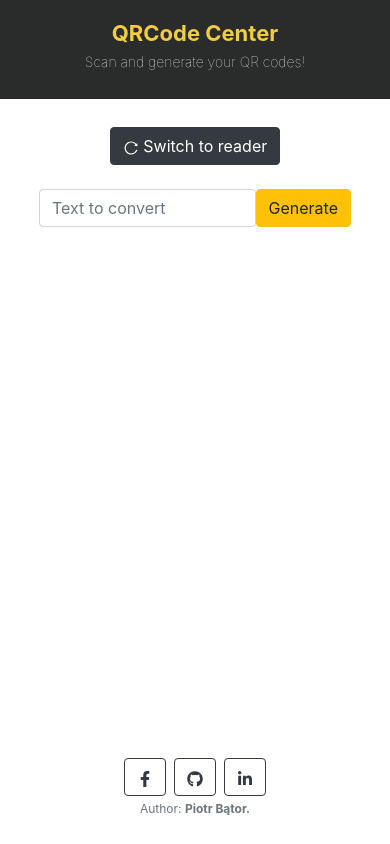
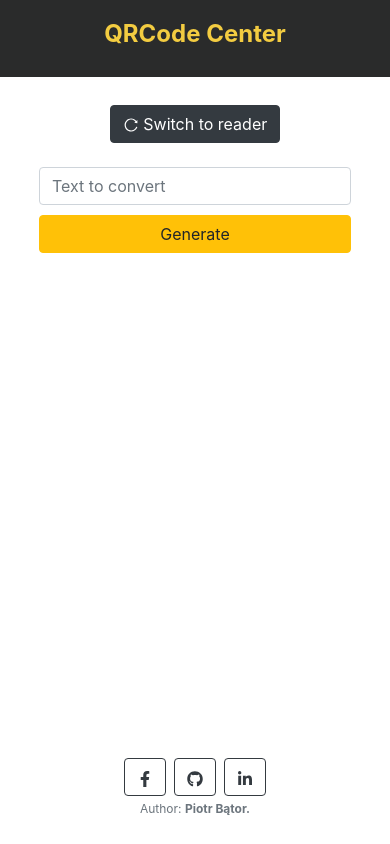
Before and after one commit to mizuris/qr-code-generator, a React (Create React App) app: page / in a window 390 px wide. Built offline with nearby package versions, Linux system fonts and the light colour scheme; the HTML template or start-up script is replaced by a standard one.

Commit message:
Change components display to grid. Set deffinitive displays. Add scroll refs.

```diff
--- a/src/App.css
+++ b/src/App.css
@@ -11,16 +11,8 @@
 .main-content {
   width: 100%;
   height: 100%;
-  display: flex;
-  flex-direction: column;
-}
-
-.content-container {
-  margin: 0 auto;
-  width: 100%;
-  display: flex;
-  flex-direction: column;
-  align-content: space-around;
+  display: grid;
+  grid-template-rows: auto 1fr;
 }
 
 /* HEADER */
@@ -38,13 +30,7 @@
 .App-header > h1 {
   color: #f3cc41;
   font-weight: bold;
-  font-size: 22px;
-}
-
-.App-header > h5 {
-  color: #fff;
-  font-weight: lighter;
-  font-size: 14px;
+  font-size: 24px;
 }
 
 /* FOOTER */
@@ -56,3 +42,9 @@
 .footer-text {
   font-size: 12px;
 }
+
+@media screen and (min-width: 576px) {
+  .App-header > h1 {
+    font-size: 32px;
+  }
+}
--- a/src/App.tsx
+++ b/src/App.tsx
@@ -1,8 +1,7 @@
 import React, { useState } from "react";
-import "./App.css";
 import { AiOutlineReload } from "react-icons/ai";
-import CodeGenerator from "./Components/CodeGenerator";
-import CodeReader from "./Components/CodeReader";
+import CodeGenerator from "./Components/CodeGenerator/CodeGenerator";
+import CodeReader from "./Components/CodeReader/CodeReader";
 import { Button } from "react-bootstrap";
 import Footer from "./Components/Footer";
 import Header from "./Components/Header";
@@ -29,9 +28,9 @@ function App() {
           {displayComponent === "generator" ? "reader" : "generator"}
         </Button>
       </div>
-      <div className="main-content">
+      <main className="main-content">
         {displayComponent === "generator" ? <CodeGenerator /> : <CodeReader />}
-      </div>
+      </main>
       <Footer />
     </div>
   );
--- a/src/Components/CodeGenerator.css
+++ /dev/null
@@ -1,55 +0,0 @@
-.generator-form {
-  width: 80%;
-  display: flex;
-}
-
-.generator-result {
-  width: 100%;
-  animation: fadeIn 500ms ease-in forwards;
-}
-
-.generator-result-img {
-  width: 60%;
-  max-width: 200px;
-}
-
-.generator-result-text {
-  font-size: 12px;
-}
-
-@keyframes fadeIn {
-  from {
-    opacity: 0;
-  }
-
-  to {
-    opacity: 1;
-  }
-}
-
-@keyframes slideLeft {
-  from {
-    transform: translateX(100%);
-  }
-
-  to {
-    transform: translateX(0);
-  }
-}
-
-@keyframes slideRight {
-  from {
-    transform: translateX(-100%);
-  }
-
-  to {
-    transform: translateX(0);
-  }
-}
-
-
-@media screen and (min-width: 992px) {
-  .generator-form {
-    width: 50%;
-  }
-}
--- /dev/null
+++ b/src/Components/CodeGenerator/CodeGenerator.css
@@ -0,0 +1,50 @@
+.generator-form,
+.generator-result {
+  margin: 0 auto;
+}
+
+.generator-form {
+  width: 80%;
+  display: flex;
+}
+
+.generator-result {
+  width: 60%;
+  align-self: center;
+  animation: fadeIn 500ms ease-in forwards;
+}
+
+.generator-result-img {
+  width: 100%;
+  max-width: 400px;
+}
+
+.generator-result-text {
+  font-size: 12px;
+}
+
+@media screen and (min-width: 992px) {
+  .generator-form {
+    width: 50%;
+  }
+}
+
+@media screen and (max-width: 576px) {
+  .generator-form {
+    flex-direction: column;
+  }
+
+  .generator-button {
+    margin: 10px 0;
+  }
+}
+
+@keyframes fadeIn {
+  from {
+    opacity: 0;
+  }
+
+  to {
+    opacity: 1;
+  }
+}
--- a/src/Components/CodeGenerator.tsx
+++ b/src/Components/CodeGenerator/CodeGenerator.tsx
@@ -1,4 +1,4 @@
-import React, { FormEvent, useState } from "react";
+import React, { FormEvent, useState, useRef } from "react";
 import QRCode from "qrcode";
 import { Button, Form } from "react-bootstrap";
 
@@ -6,10 +6,13 @@ function CodeGenerator() {
   const [qrText, setQrText] = useState("");
   const [qrUrl, setQrUrl] = useState("");
 
+  const scrollRef = useRef<HTMLDivElement>(null);
+
   const generateQRCode = async () => {
     try {
       const response = await QRCode.toDataURL(qrText);
       setQrUrl(response);
+      scrollRef.current?.scrollIntoView({ behavior: "smooth" });
     } catch (error) {
       console.log(error);
     }
@@ -18,11 +21,12 @@ function CodeGenerator() {
   const handleSubmit = async (e: FormEvent) => {
     e.preventDefault();
     await generateQRCode();
+    setQrText("");
   };
 
   return (
-    <div className="content-container">
-      <Form className="generator-form ml-auto mr-auto" onSubmit={handleSubmit}>
+    <>
+      <Form className="generator-form" onSubmit={handleSubmit}>
         <Form.Control
           className="generator-input"
           type="text"
@@ -34,7 +38,7 @@ function CodeGenerator() {
           Generate
         </Button>
       </Form>
-      <div className="generator-result ml-auto mr-auto" key={qrUrl}>
+      <div className="generator-result" key={qrUrl}>
         {qrUrl ? (
           <>
             <a href={qrUrl} download={qrText}>
@@ -43,12 +47,13 @@ function CodeGenerator() {
             <p className="generator-result-text text-muted">
               Click the code to dowload it.
             </p>
+            <div ref={scrollRef}></div>
           </>
         ) : (
           ""
         )}
       </div>
-    </div>
+    </>
   );
 }
 
--- a/src/Components/CodeReader.css
+++ /dev/null
@@ -1,40 +0,0 @@
-.reader-content {
-  width: 80%;
-  max-width: 900px;
-  animation: fadeIn 400ms ease-in forwards;
-}
-
-.reader-result {
-  animation: slideRight 200ms ease-in forwards;
-  align-self: flex-end;
-}
-
-.reader-result-text {
-  font-weight: 700;
-}
-
-@keyframes fadeIn {
-  from {
-    opacity: 0;
-  }
-
-  to {
-    opacity: 1;
-  }
-}
-
-@keyframes slideRight {
-  from {
-    transform: translateX(-100%);
-  }
-
-  to {
-    transform: translateX(0);
-  }
-}
-
-@media screen and (min-width: 1200px) {
-  .reader-content {
-    width: 30%;
-  }
-}
--- /dev/null
+++ b/src/Components/CodeReader/CodeReader.css
@@ -0,0 +1,61 @@
+.reader-content {
+  width: 80%;
+  max-width: 400px;
+  margin: 0 auto;
+  animation: fadeIn 400ms ease-in forwards;
+}
+
+.reader-result {
+  animation: slideRight 200ms ease-in forwards;
+}
+
+.reader-no-result,
+.reader-result {
+  align-self: center;
+  padding: 5%;
+}
+
+.reader-result-text {
+  font-size: 24px;
+  font-weight: 700;
+}
+
+.reader-result > h6 {
+  font-size: 14px;
+}
+
+@media screen and (min-width: 1200px) {
+  .reader-content {
+    width: 30%;
+  }
+}
+
+@media screen and (max-width: 992px) {
+  .reader-result-text {
+    font-size: 20px;
+  }
+
+  .reader-result > h6 {
+    font-size: 12px;
+  }
+}
+
+@keyframes fadeIn {
+  from {
+    opacity: 0;
+  }
+
+  to {
+    opacity: 1;
+  }
+}
+
+@keyframes slideRight {
+  from {
+    transform: translateX(-100%);
+  }
+
+  to {
+    transform: translateX(0);
+  }
+}
--- a/src/Components/CodeReader.tsx
+++ b/src/Components/CodeReader/CodeReader.tsx
@@ -1,4 +1,4 @@
-import React, { useState } from "react";
+import React, { useState, useRef } from "react";
 import QrReader from "react-qr-reader";
 
 function CodeReader() {
@@ -6,6 +6,8 @@ function CodeReader() {
     result: "",
     error: "",
   });
+
+  const scrollRef = useRef<HTMLDivElement>(null);
 
   const options = {
     legacyMode: false,
@@ -16,6 +18,7 @@ function CodeReader() {
   const handleScan = (data: string | null) => {
     if (data) {
       setScan({ ...scan, result: data });
+      scrollRef.current?.scrollIntoView({ behavior: "smooth" });
     }
   };
 
@@ -24,9 +27,9 @@ function CodeReader() {
   };
 
   return (
-    <div className="content-container">
+    <>
       <QrReader
-        className="reader-content ml-auto mr-auto"
+        className="reader-content"
         legacyMode={options.legacyMode}
         resolution={options.resolution}
         delay={options.delay}
@@ -40,13 +43,14 @@ function CodeReader() {
           <a className="reader-result-text" href={scan.result} target="blank">
             {scan.result}
           </a>
+          <div ref={scrollRef}></div>
         </div>
       ) : (
         <div className="reader-no-result">
           <h6 className="text-muted">Scan QR code to get result.</h6>
         </div>
       )}
-    </div>
+    </>
   );
 }
 
--- a/src/Components/Header.tsx
+++ b/src/Components/Header.tsx
@@ -4,7 +4,6 @@ function Header() {
   return (
     <header className="App-header">
       <h1>QRCode Center</h1>
-      <h5>Scan and generate your QR codes!</h5>
     </header>
   );
 }
--- a/src/index.css
+++ b/src/index.css
@@ -1,5 +1,6 @@
-@import "./Components/CodeGenerator.css";
-@import "./Components/CodeReader.css";
+@import "./Components/CodeGenerator/CodeGenerator.css";
+@import "./Components/CodeReader/CodeReader.css";
+@import "./App.css";
 
 body {
   margin: 0;
```
